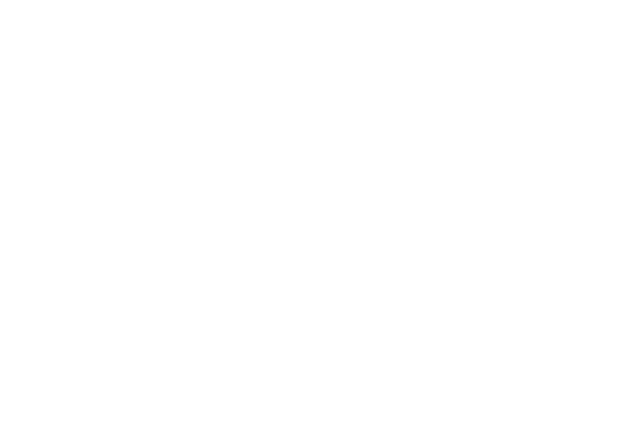
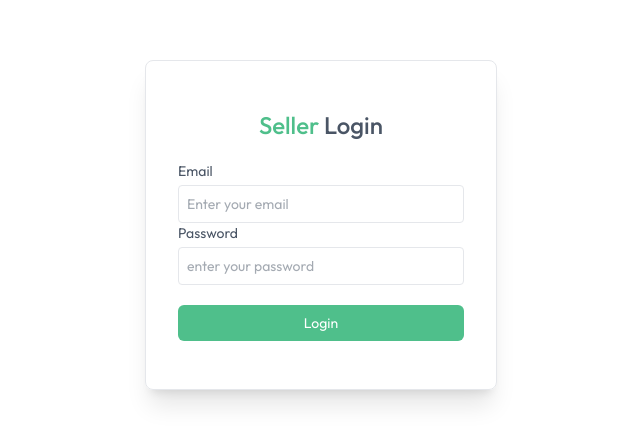
Before and after one commit to inshaxkhan/freshly, a React (Vite) app in the folder client/: page /seller in a window 1280 px wide. Before the commit this address had no page. Shown: the part 175-618 px from the top of the page, without its empty margins (319-959 px from the left). Built offline with nearby package versions, Linux system fonts and the light colour scheme.

Commit message:
create SellerLogin page

```diff
--- a/client/src/App.jsx
+++ b/client/src/App.jsx
@@ -12,11 +12,12 @@
 import Cart from './pages/Cart'
 import AddAdress from './pages/AddAdress'
 import MyOrders from './pages/MyOrders'
+import SellerLogin from './components/seller/SellerLogin'
 
 const App = () => {
 
   const isSellerPath= useLocation().pathname.includes("seller");
-  const {showUserLogin}= useAppContext();
+  const {showUserLogin, isSeller}= useAppContext();
   return (
     <div>
       {isSellerPath ? null : <Navbar />}
@@ -34,6 +35,7 @@
           <Route path='/cart' element={<Cart />} />
           <Route path='/add-address' element={<AddAdress />} />
           <Route path='/my-orders' element={<MyOrders />} />
+          <Route path='/seller' element={isSeller ? null : <SellerLogin />}></Route>
         </Routes>
       </div>
 
--- /dev/null
+++ b/client/src/components/seller/SellerLogin.jsx
@@ -0,0 +1,35 @@
+import React, { useEffect, useState } from 'react'
+import { useAppContext } from '../../context/AppContext';
+
+const SellerLogin = () => {
+    const {isSeller, setIsSeller, navigate}=useAppContext()
+    const [email, setemail]=useState("");
+    const [password, setPassword]=useState("");
+
+    const onSubmitHandler=async(event)=>{
+        event.preventDefault();
+        setIsSeller(true);
+    }
+    useEffect(()=>{
+        if(isSeller){
+            navigate("/seller");
+        }
+    },[isSeller])
+
+  return !isSeller && (
+    <form onSubmit={onSubmitHandler} className='min-h-screen flex items-center text-sm text-gray-600'>
+        <div className='flex flex-col gap-5 m-auto items-start p-8 py-12 min-w-80 sm:min-w-88 rounded-lg shadow-xl border border-gray-200'>
+            <p className='text-2xl font-medium m-auto'><span className='text-primary'> Seller</span> Login</p>
+            <div className='w-full'>
+                <p>Email</p>
+                <input type="email" onChange={(e)=>setemail(e.target.value)} value={email} placeholder='Enter your email' className='border border-gray-200 rounded w-full p-2 mt-1 outline-primary' required/>
+                <p>Password</p>
+                <input type="password" onChange={(e)=>setPassword(e.target.value)} value={password} placeholder='enter your password' className='border border-gray-200 rounded w-full p-2 mt-1 outline-primary' required />
+            </div>
+            <button className='bg-primary text-white w-full py-2 rounded-md cursor-pointer'>Login</button>
+        </div>
+    </form>
+  )
+}
+
+export default SellerLogin
```
